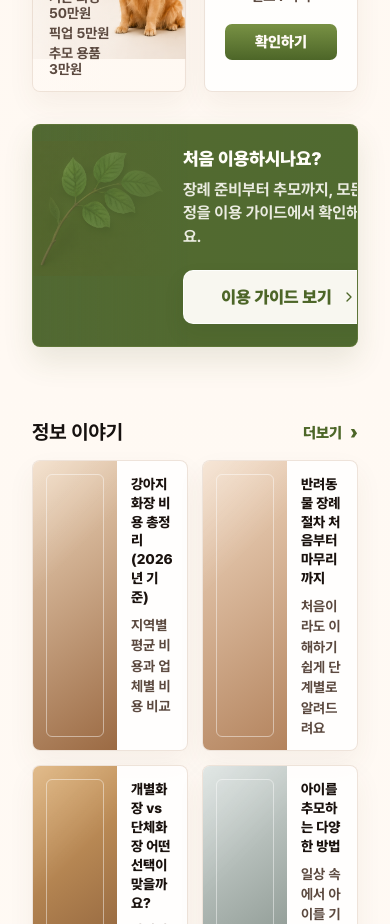
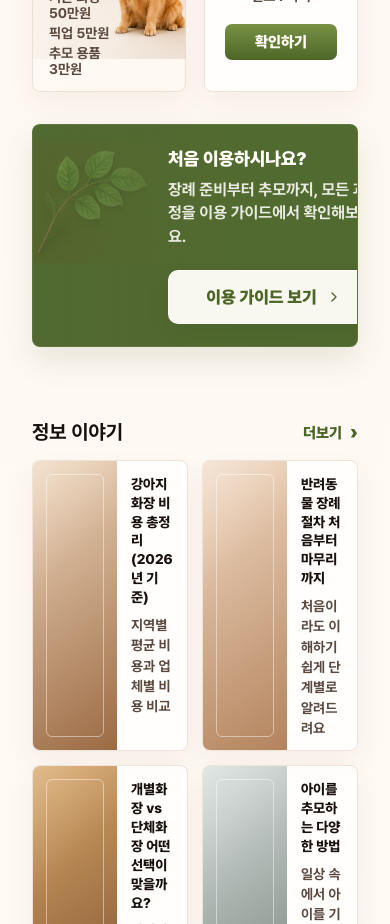
Before and after one commit to jogabi/petlog-web, a React (Vite) app: page / in a window 390 px wide. Shown: the part 3580-4504 px from the top of the page. Built offline with nearby package versions, Linux system fonts and the light colour scheme; no server answers.

Commit message:
Adjust button and guide-cta padding and background size in App.css for improved layout consistency and visual alignment.

```diff
--- a/src/App.css
+++ b/src/App.css
@@ -825,7 +825,7 @@ button {
   align-items: center;
   min-height: 96px;
   margin-top: 32px;
-  padding: 0 54px 0 250px;
+  padding: 0 54px 0 225px;
   overflow: hidden;
   border: 1px solid rgba(111, 135, 62, 0.42);
   border-radius: 8px;
@@ -852,7 +852,7 @@ button {
   background-size:
     100% 100%,
     100% 100%,
-    auto 155px;
+    auto 140px;
   pointer-events: none;
 }
 
@@ -1009,7 +1009,7 @@ button {
 
   .guide-cta {
     min-height: 120px;
-    padding: 22px 22px 22px 150px;
+    padding: 22px 22px 22px 135px;
   }
 
   .guide-cta::before {
@@ -1022,6 +1022,6 @@ button {
     background-size:
       100% 100%,
       100% 100%,
-      auto 135px;
+      auto 122px;
   }
 }
```
